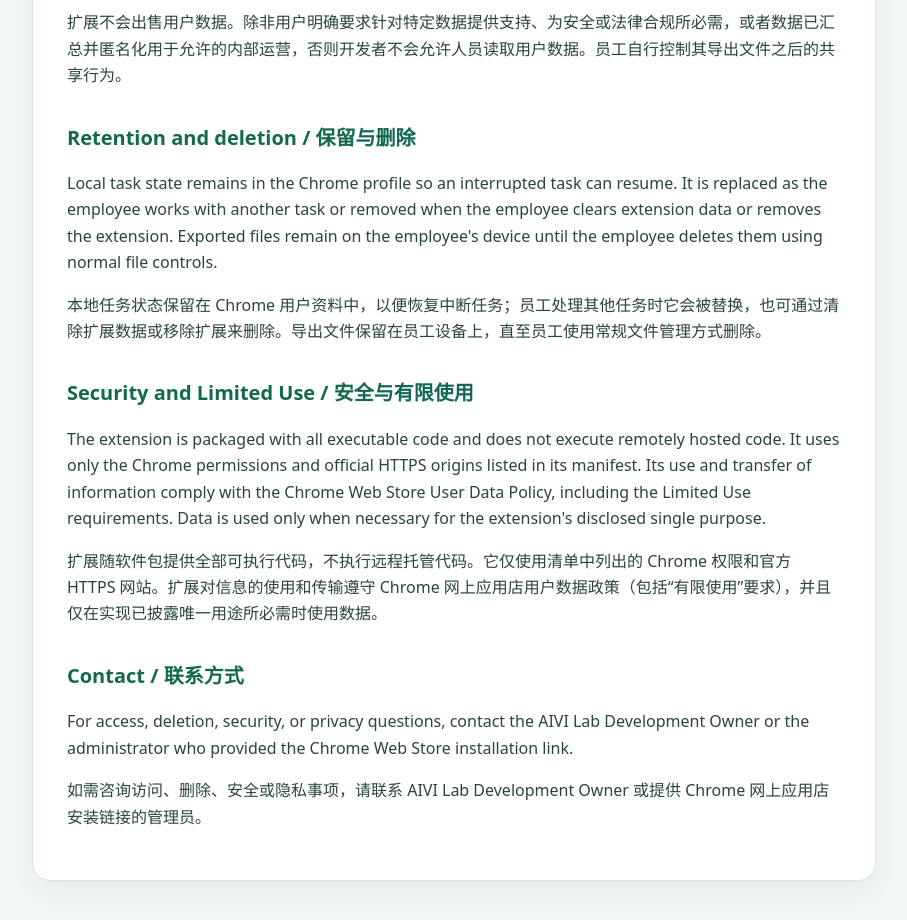
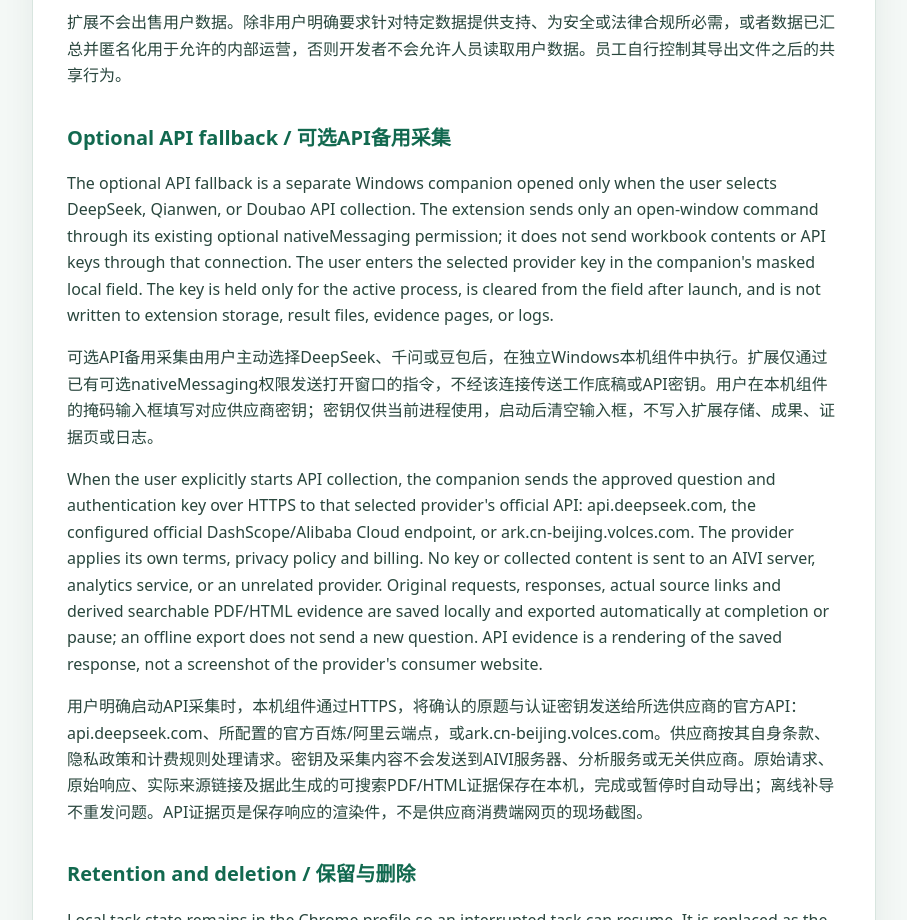
Before and after one commit to qinxuegang/aivi-small-bear-privacy, a plain HTML site: page index.html in a window 1280 px wide. Shown: the part 1880-2800 px from the top of the page, without its empty margins (186-1093 px from the left). Drawn offline with Linux system fonts and the light colour scheme.

Commit message:
Disclose optional local API fallback and automatic evidence exports

```diff
--- a/index.html
+++ b/index.html
@@ -22,7 +22,7 @@
 <main>
 <article>
   <h1>AIVI Small Bear Privacy Policy<br>AIVI 小熊隐私政策</h1>
-  <p class="updated">Last updated / 最后更新：October 7, 2026 / 2026 年 10 月 7 日</p>
+  <p class="updated">Last updated / 最后更新：November 23, 2026 / 2026 年 11 月 23 日</p>
   <p class="summary">AIVI Small Bear is a local Chrome extension for authorized AIVI Lab employees. Its single purpose is to collect employee-approved questions, AI answers, source links, and visible-page evidence from supported AI websites, preserve task progress locally, and export a standardized result package.</p>
   <p class="summary">AIVI 小熊是供 AIVI Lab 授权员工使用的本地 Chrome 扩展。它的唯一用途是：按照员工确认的工作底稿，从受支持的 AI 网站采集问题、回答、来源链接和可见页面证据，在本机保存任务进度，并导出标准化结果包。</p>
 
@@ -45,6 +45,12 @@
   <p>The extension does not sell user data. The developer does not permit humans to read user data unless the user explicitly asks for support involving specific data, access is necessary for security or legal compliance, or the data has been aggregated and anonymized for permitted internal operations. Employees control any later sharing of files they export.</p>
   <p>扩展不会出售用户数据。除非用户明确要求针对特定数据提供支持、为安全或法律合规所必需，或者数据已汇总并匿名化用于允许的内部运营，否则开发者不会允许人员读取用户数据。员工自行控制其导出文件之后的共享行为。</p>
 
+  <h2>Optional API fallback / 可选API备用采集</h2>
+  <p>The optional API fallback is a separate Windows companion opened only when the user selects DeepSeek, Qianwen, or Doubao API collection. The extension sends only an open-window command through its existing optional nativeMessaging permission; it does not send workbook contents or API keys through that connection. The user enters the selected provider key in the companion's masked local field. The key is held only for the active process, is cleared from the field after launch, and is not written to extension storage, result files, evidence pages, or logs.</p>
+  <p>可选API备用采集由用户主动选择DeepSeek、千问或豆包后，在独立Windows本机组件中执行。扩展仅通过已有可选nativeMessaging权限发送打开窗口的指令，不经该连接传送工作底稿或API密钥。用户在本机组件的掩码输入框填写对应供应商密钥；密钥仅供当前进程使用，启动后清空输入框，不写入扩展存储、成果、证据页或日志。</p>
+  <p>When the user explicitly starts API collection, the companion sends the approved question and authentication key over HTTPS to that selected provider's official API: api.deepseek.com, the configured official DashScope/Alibaba Cloud endpoint, or ark.cn-beijing.volces.com. The provider applies its own terms, privacy policy and billing. No key or collected content is sent to an AIVI server, analytics service, or an unrelated provider. Original requests, responses, actual source links and derived searchable PDF/HTML evidence are saved locally and exported automatically at completion or pause; an offline export does not send a new question. API evidence is a rendering of the saved response, not a screenshot of the provider's consumer website.</p>
+  <p>用户明确启动API采集时，本机组件通过HTTPS，将确认的原题与认证密钥发送给所选供应商的官方API：api.deepseek.com、所配置的官方百炼/阿里云端点，或ark.cn-beijing.volces.com。供应商按其自身条款、隐私政策和计费规则处理请求。密钥及采集内容不会发送到AIVI服务器、分析服务或无关供应商。原始请求、原始响应、实际来源链接及据此生成的可搜索PDF/HTML证据保存在本机，完成或暂停时自动导出；离线补导不重发问题。API证据页是保存响应的渲染件，不是供应商消费端网页的现场截图。</p>
+
   <h2>Retention and deletion / 保留与删除</h2>
   <p>Local task state remains in the Chrome profile so an interrupted task can resume. It is replaced as the employee works with another task or removed when the employee clears extension data or removes the extension. Exported files remain on the employee's device until the employee deletes them using normal file controls.</p>
   <p>本地任务状态保留在 Chrome 用户资料中，以便恢复中断任务；员工处理其他任务时它会被替换，也可通过清除扩展数据或移除扩展来删除。导出文件保留在员工设备上，直至员工使用常规文件管理方式删除。</p>
```
